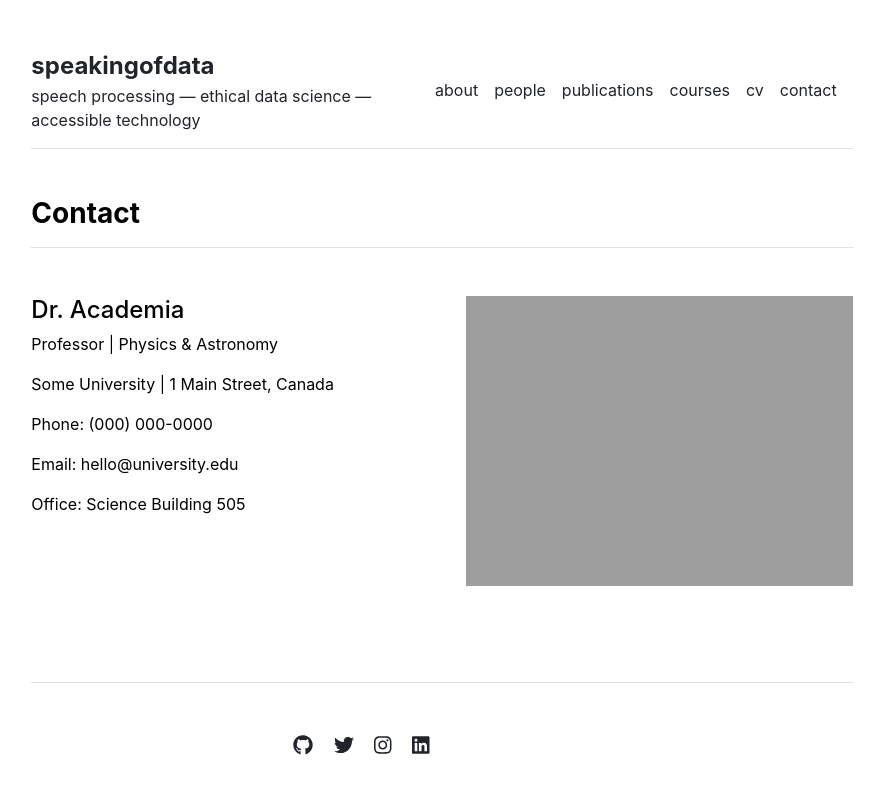
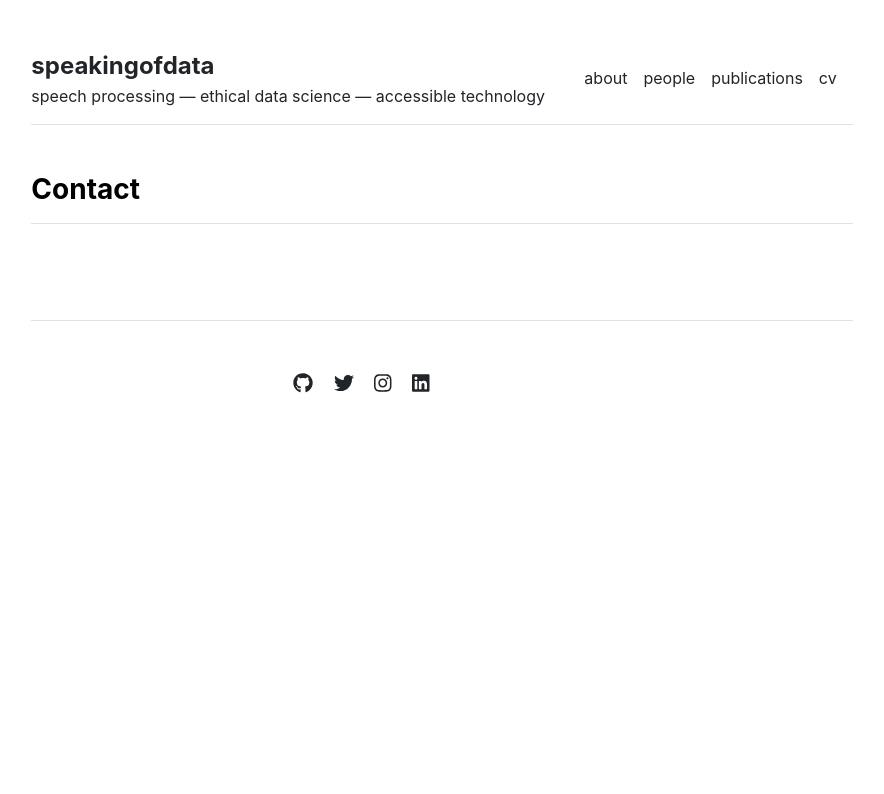
Before and after one commit to speakingofdata/speakingofdata.github.io, a Jekyll site: the page built from contact.md, in a window 1280 px wide. Shown: the top 794 px of the page, without its empty margins (198-1082 px from the left). Built offline with Jekyll 4.4.1, drawn with Linux system fonts in a browser that asks for light colours; part of the change alters nothing that is shown.

Commit message:
Update settings.yml

```diff
--- a/_data/settings.yml
+++ b/_data/settings.yml
@@ -2,25 +2,15 @@ menu:
 - {name: 'about', url: '/about'}
 - {name: 'people', url: '/people'}
 - {name: 'publications', url: '/publications'}
-- {name: 'courses', url: '/courses'}
 - {name: 'cv', url: '/cv'}
-- {name: 'contact', url: '/contact'}
 
 people:
 - {name: 'Primary Investigator', title: 'Researcher', department: 'Physics & Astronomy', institution: 'Some University', institution_address: '1 Main Street, Canada', phone: '(000) 000-0000', email: 'hello@university.edu', office: 'Science Building 505', image: 'assets/img/primary-investigator.jpg', url: 'primary-investigator'}
 - {name: 'Lab Technician', title: 'Researcher', department: 'Physics & Astronomy', institution: 'Some University', institution_address: '1 Main Street, Canada', phone: '(000) 000-0000', email: 'hello@university.edu', office: 'Science Building 505', image: 'assets/img/lab-technician.jpg', url: 'lab-technician'}
 - {name: 'Graduate Student', title: 'Researcher', department: 'Physics & Astronomy', institution: 'Some University', institution_address: '1 Main Street, Canada', phone: '(000) 000-0000', email: 'hello@university.edu', office: 'Science Building 505', image: 'assets/img/graduate-student.jpg', url: 'graduate-student'}
 
-courses:
-- {name: 'Vector Calculus', url: 'vector-calculus'}
-- {name: 'Quantum Mechanics', url: 'quantum-mechanics'}
-- {name: 'Stellar Structures', url: 'stellar-structures'}
-
 social:
 - {icon: 'github', link: 'https://github.com/LeNPaul'}
 - {icon: 'twitter', link: 'https://twitter.com/paululele'}
 - {icon: 'instagram', link: 'https://instagram.com/paululele'}
 - {icon: 'linkedin', link: 'https://linkedin.com/in/lenpaul'}
-
-contacts:
-- {name: 'Dr. Academia', title: 'Professor', department: 'Physics & Astronomy', institution: 'Some University', institution_address: '1 Main Street, Canada', phone: '(000) 000-0000', email: 'hello@university.edu', office: 'Science Building 505', image: 'assets/img/contact.jpg'}
```
